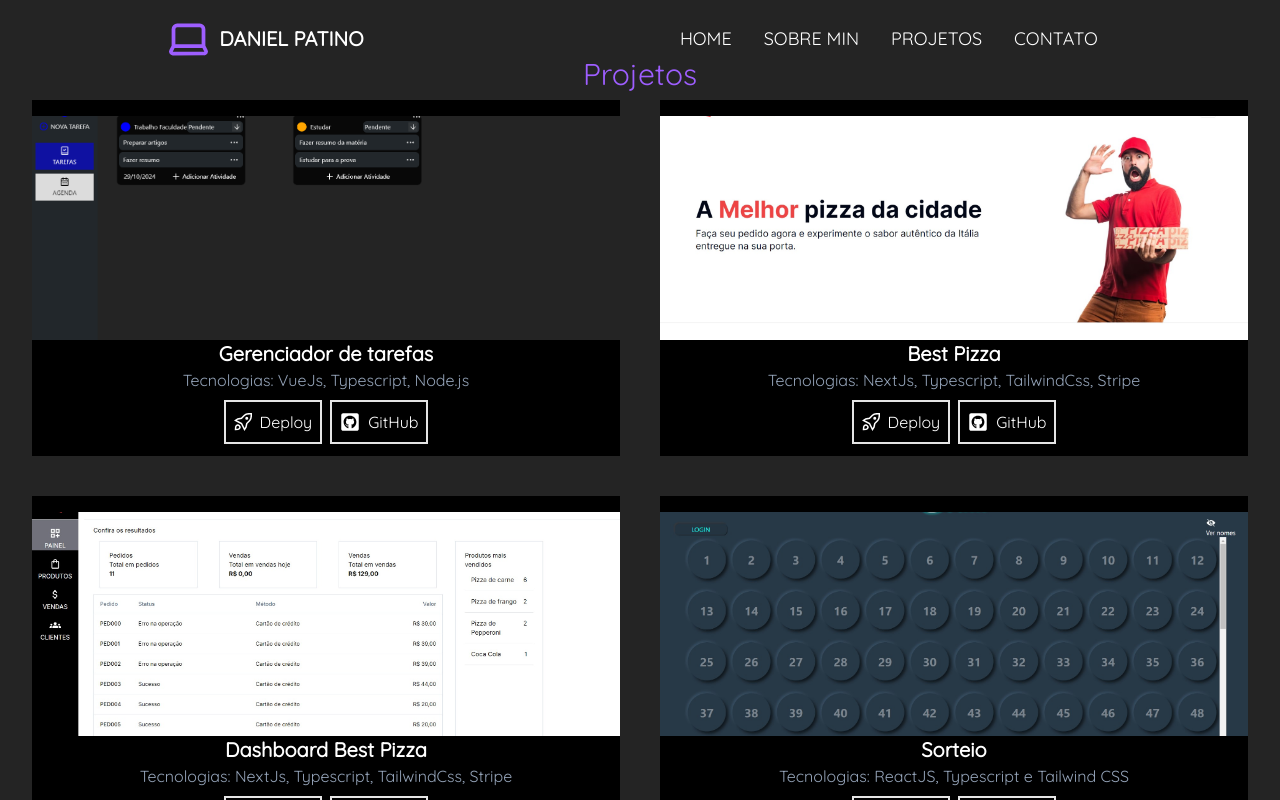
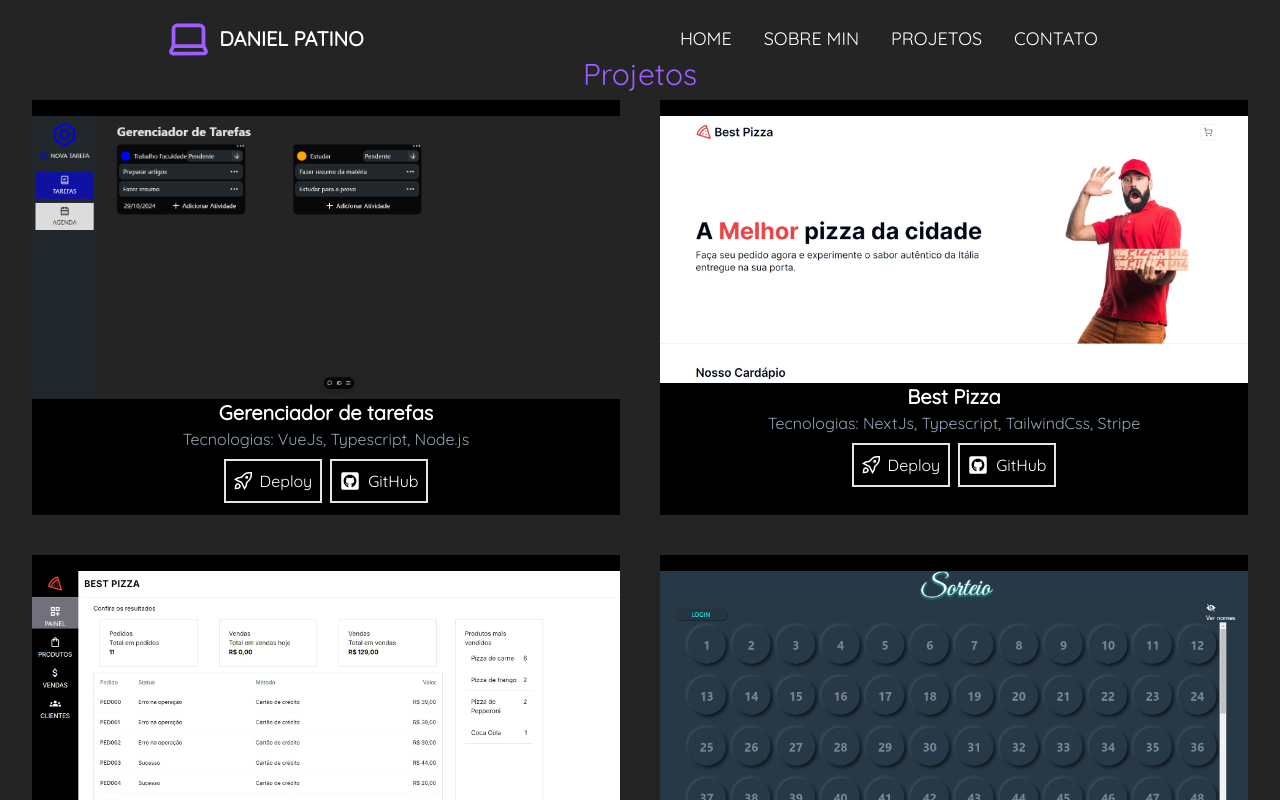
Before and after one commit to Danielpatinno/portfolio-daniel, a Next.js app: page /project in a window 1280 px wide. Shown: the top 800 px of the page. Built offline with nearby package versions, Linux system fonts and the light colour scheme.

Commit message:
ajust cart-project

```diff
--- a/src/components/project/cart-project.tsx
+++ b/src/components/project/cart-project.tsx
@@ -1,5 +1,4 @@
 import Image, { StaticImageData } from "next/image";
-
 import { FaGithubSquare } from "react-icons/fa";
 import { GrDeploy } from "react-icons/gr";
 
@@ -19,7 +18,7 @@ export function CartProject({ project }: CartProjectProps) {
       <Image
         src={project.srcImage}
         alt={project.name}
-        className="mt-4 h-40 lg:h-56 object-cover"
+        className="mt-4 h-auto lg:h-auto object-contain" // Ajuste aqui
       />
 
       <div className="mb-2">
```
